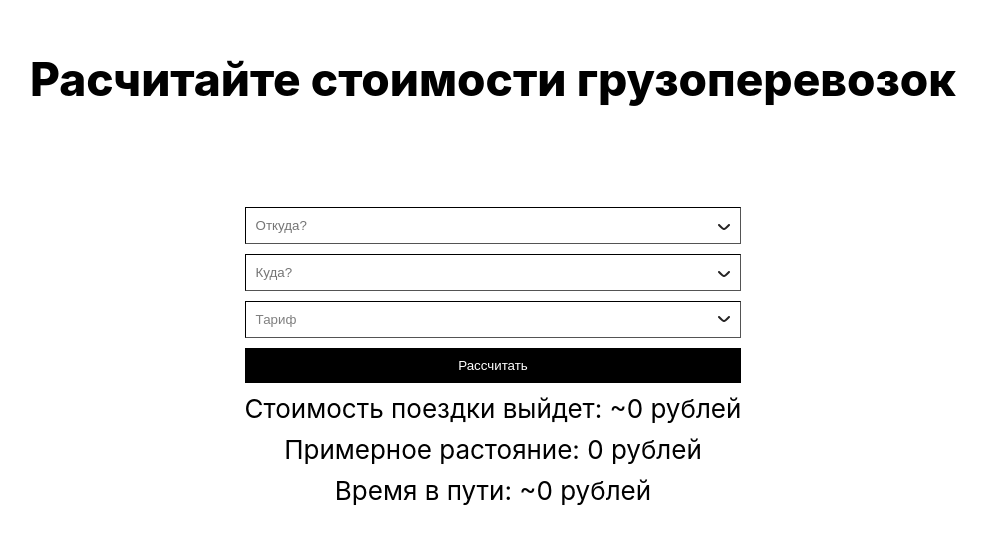
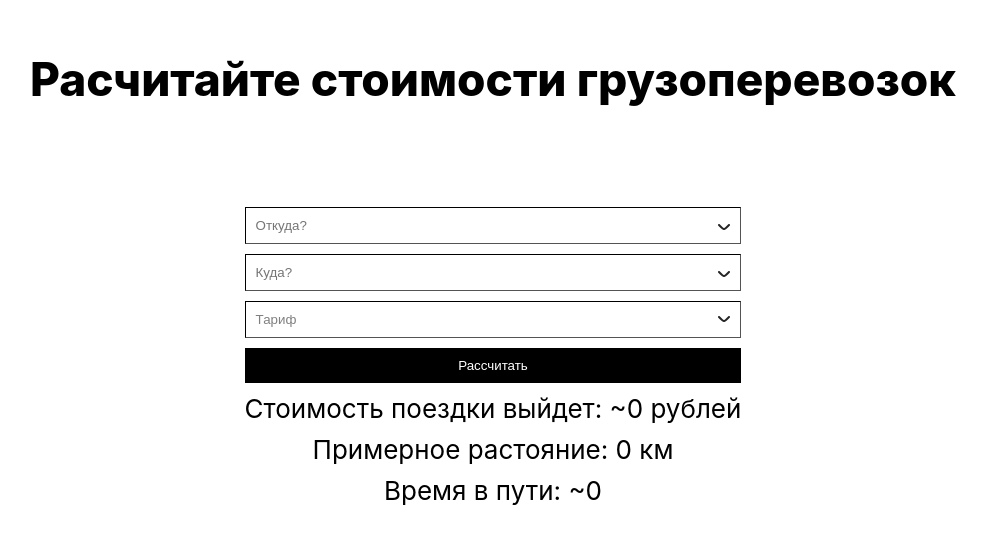
Before and after one commit to eepodrezov/travelReact, a React (Create React App) app: page / in a window 1280 px wide. Shown: the part 122-666 px from the top of the page, without its empty margins (147-1133 px from the left). Built offline with nearby package versions, Linux system fonts and the light colour scheme.

Commit message:
edit text

```diff
--- a/src/components/CitiesForm/CitiesForm.jsx
+++ b/src/components/CitiesForm/CitiesForm.jsx
@@ -35,8 +35,8 @@ export const CitiesForm = () => {
             <Select options={tarifs} placeholder="Тариф" value={tarif} onChange={setTrif}/>
             <button className={styles.container__form__button} onClick={() => setupRoad()}>Рассчитать</button>
             <div className={styles.container__result}>Стоимость поездки выйдет: ~{finalResult.price} рублей</div>
-            <div className={styles.container__result}>Примерное растояние: {finalResult.range} рублей</div>
-            <div className={styles.container__result}>Время в пути: ~{finalResult.time} рублей</div>
+            <div className={styles.container__result}>Примерное растояние: {finalResult.range} км</div>
+            <div className={styles.container__result}>Время в пути: ~{finalResult.time}</div>
         </div>
     </div>
   )
```
